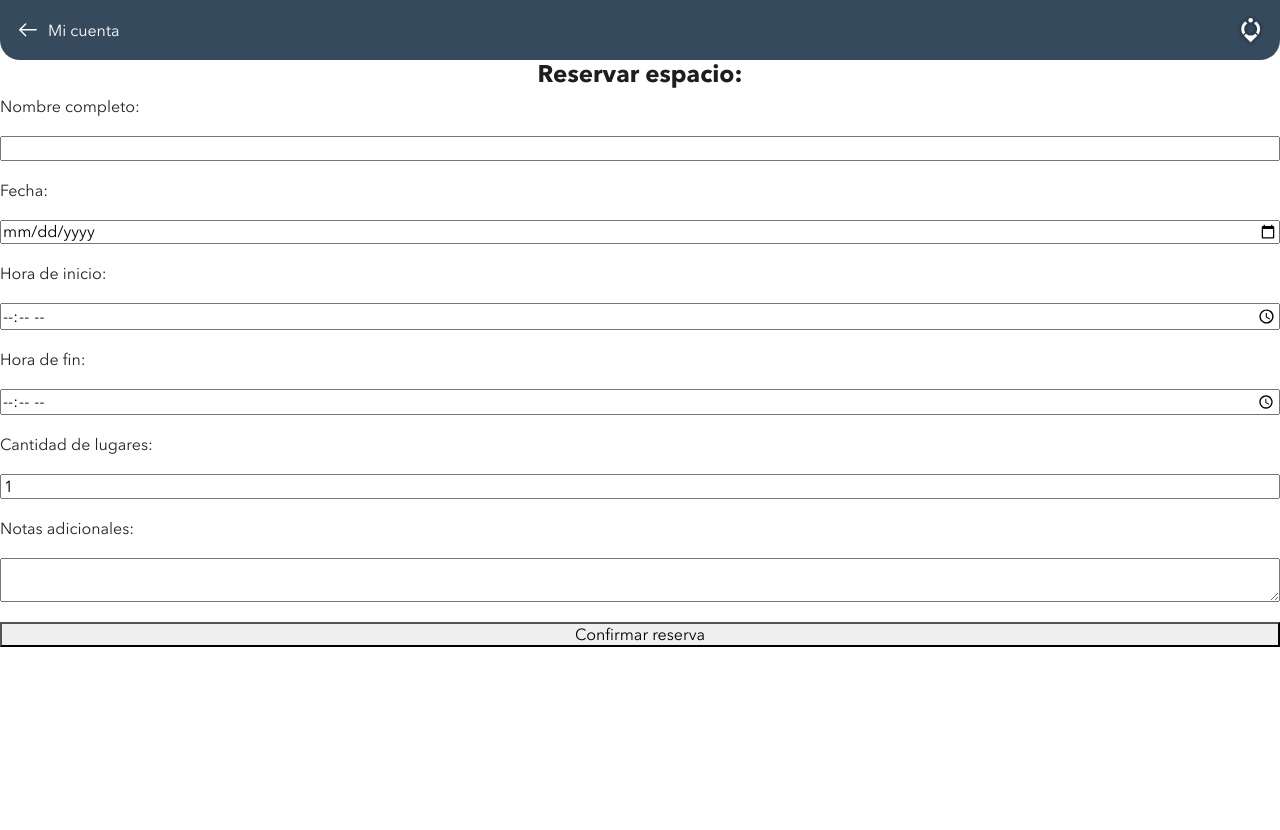
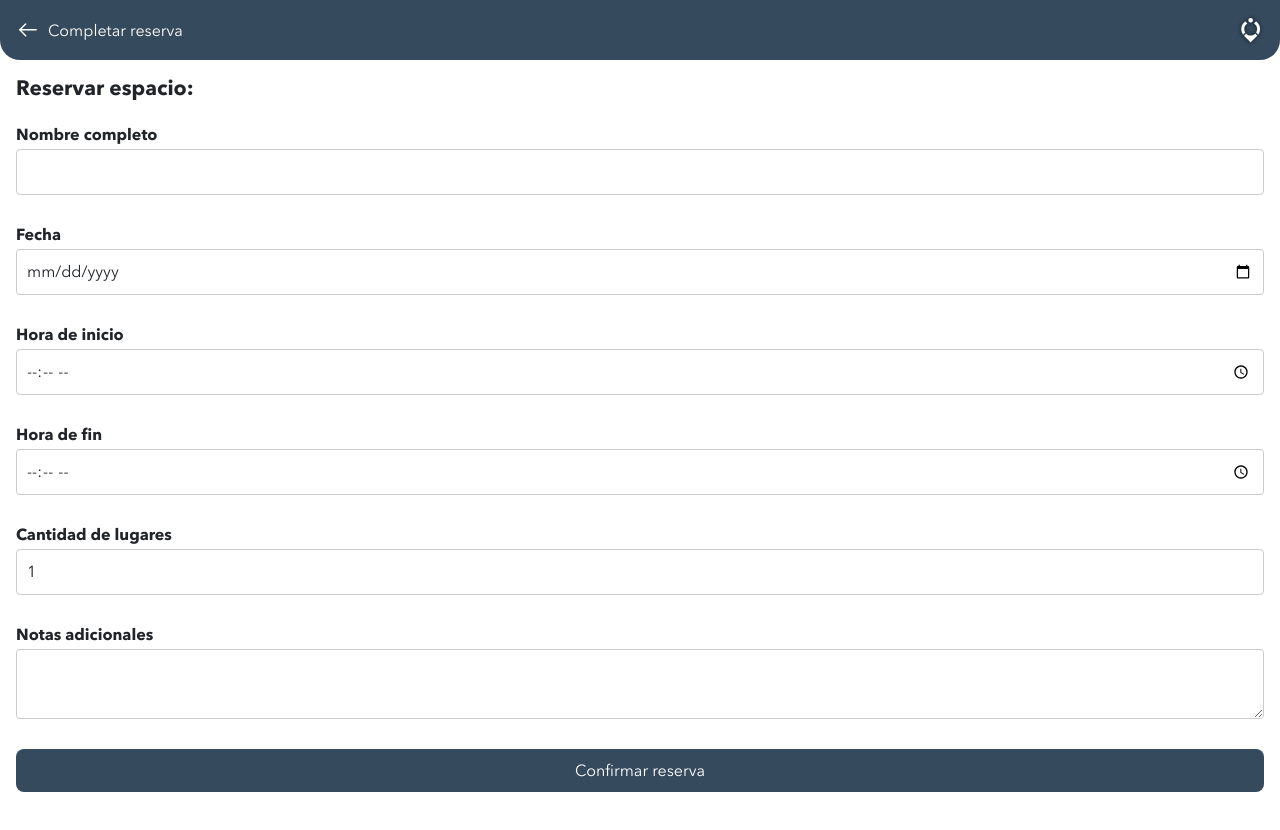
Before and after one commit to silgurlekian/nomad-pwa, a React (Create React App) app in the folder frontend/: page /reservation in a window 1280 px wide. Shown: the top 830 px of the page. Before the commit the page ends 800 px from the top, so only its background shows below. Built offline with nearby package versions, Linux system fonts and the light colour scheme; sample sign-in values are in the browser's storage.

Commit message:
validaciones de campo en reserva

```diff
--- a/frontend/src/views/Reservation.js
+++ b/frontend/src/views/Reservation.js
@@ -16,7 +16,13 @@ const Reservation = () => {
     additionalNotes: "",
     numberOfPlaces: 1,
   });
-  const [error, setError] = useState("");
+  const [errors, setErrors] = useState({
+    fullName: "",
+    date: "",
+    startTime: "",
+    endTime: "",
+    numberOfPlaces: "",
+  });
   const [reservationSuccess, setReservationSuccess] = useState(false);
 
   useEffect(() => {
@@ -50,13 +56,55 @@ const Reservation = () => {
     }));
   };
 
+  const validateForm = () => {
+    const newErrors = {};
+    let isValid = true;
+
+    // Validate fullName
+    if (!reservationData.fullName) {
+      newErrors.fullName = "El nombre completo es obligatorio.";
+      isValid = false;
+    }
+
+    // Validate date
+    if (!reservationData.date) {
+      newErrors.date = "La fecha es obligatoria.";
+      isValid = false;
+    }
+
+    // Validate startTime
+    if (!reservationData.startTime) {
+      newErrors.startTime = "La hora de inicio es obligatoria.";
+      isValid = false;
+    }
+
+    // Validate endTime
+    if (!reservationData.endTime) {
+      newErrors.endTime = "La hora de fin es obligatoria.";
+      isValid = false;
+    }
+
+    // Validate numberOfPlaces
+    if (reservationData.numberOfPlaces < 1) {
+      newErrors.numberOfPlaces = "La cantidad de lugares debe ser al menos 1.";
+      isValid = false;
+    }
+
+    setErrors(newErrors);
+    return isValid;
+  };
+
   const handleSubmitReservation = async (e) => {
     e.preventDefault();
 
     const token = localStorage.getItem("token");
 
     if (!token) {
-      setError("No estás autenticado.");
+      setErrors({ ...errors, general: "No estás autenticado." });
+      return;
+    }
+
+    if (!validateForm()) {
       return;
     }
 
@@ -76,7 +124,7 @@ const Reservation = () => {
         method: "POST",
         headers: {
           "Content-Type": "application/json",
-          Authorization: `Bearer ${token}`, // Enviamos el token para autenticar al usuario
+          Authorization: `Bearer ${token}`,
         },
         body: JSON.stringify(reservationDataToSend),
       });
@@ -90,81 +138,151 @@ const Reservation = () => {
       setReservationSuccess(true);
     } catch (error) {
       console.error("Error:", error);
-      setError(error.message);
+      setErrors({ ...errors, general: error.message });
     }
   };
 
   return (
     <div>
-      <HeaderSection />
-      <div className="reservation-form-container">
-        <h2>Reservar espacio: {spaceDetails?.nombre}</h2>
+      <HeaderSection title="Completar reserva" />
+      <div className="contenido-detalle">
+        <h1 className="h4">Reservar espacio: {spaceDetails?.nombre}</h1>
+
         {reservationSuccess && (
-          <div className="reservation-success-message">
+          <div className="alert alert-success">
             ¡Reserva realizada exitosamente!
           </div>
         )}
+
         {!isLoggedIn && (
           <div className="error-message">
             Por favor, inicie sesión para realizar la reserva.
           </div>
         )}
+
         <form onSubmit={handleSubmitReservation}>
-          {error && <div className="error-message">{error}</div>}
-          <label htmlFor="fullName">Nombre completo:</label>
+          {errors.general && (
+            <div className="error-message">{errors.general}</div>
+          )}
+
+          <div className="form-group">
+            <label htmlFor="fullName">Nombre completo</label>
             <input
               type="text"
               id="fullName"
               name="fullName"
+              className={`form-control ${errors.fullName ? "error" : ""}`}
               value={reservationData.fullName}
               onChange={handleInputChange}
-            required
             />
-          <label htmlFor="date">Fecha:</label>
+            {errors.fullName && (
+              <p className="d-flex align-items-center gap-1 error-message mt-2">
+                <img
+                  src="/images/icons/warning.svg"
+                  alt="Advertencia"
+                  style={{ width: "16px", height: "16px" }}
+                />
+                {errors.fullName}
+              </p>
+            )}
+          </div>
+
+          <div className="form-group">
+            <label htmlFor="date">Fecha</label>
             <input
               type="date"
               id="date"
               name="date"
+              className={`form-control ${errors.date ? "error" : ""}`}
               value={reservationData.date}
               onChange={handleInputChange}
-            required
             />
-          <label htmlFor="startTime">Hora de inicio:</label>
+            {errors.date && (
+              <p className="d-flex align-items-center gap-1 error-message mt-2">
+                <img
+                  src="/images/icons/warning.svg"
+                  alt="Advertencia"
+                  style={{ width: "16px", height: "16px" }}
+                />
+                {errors.date}
+              </p>
+            )}
+          </div>
+          <div className="form-group">
+            <label htmlFor="startTime">Hora de inicio</label>
             <input
               type="time"
               id="startTime"
               name="startTime"
+              className={`form-control ${errors.startTime ? "error" : ""}`}
               value={reservationData.startTime}
               onChange={handleInputChange}
-            required
             />
-          <label htmlFor="endTime">Hora de fin:</label>
+            {errors.startTime && (
+              <p className="d-flex align-items-center gap-1 error-message mt-2">
+                <img
+                  src="/images/icons/warning.svg"
+                  alt="Advertencia"
+                  style={{ width: "16px", height: "16px" }}
+                />
+                {errors.startTime}
+              </p>
+            )}
+          </div>
+          <div className="form-group">
+            <label htmlFor="endTime">Hora de fin</label>
             <input
               type="time"
               id="endTime"
               name="endTime"
+              className={`form-control ${errors.endTime ? "error" : ""}`}
               value={reservationData.endTime}
               onChange={handleInputChange}
-            required
             />
-          <label htmlFor="numberOfPlaces">Cantidad de lugares:</label>
+            {errors.endTime && (
+              <p className="d-flex align-items-center gap-1 error-message mt-2">
+                <img
+                  src="/images/icons/warning.svg"
+                  alt="Advertencia"
+                  style={{ width: "16px", height: "16px" }}
+                />
+                {errors.endTime}
+              </p>
+            )}
+          </div>
+          <div className="form-group">
+            <label htmlFor="numberOfPlaces">Cantidad de lugares</label>
             <input
               type="number"
               id="numberOfPlaces"
               name="numberOfPlaces"
+              className={`form-control ${errors.numberOfPlaces ? "error" : ""}`}
               min="1"
               value={reservationData.numberOfPlaces}
               onChange={handleInputChange}
-            required
             />
-          <label htmlFor="additionalNotes">Notas adicionales:</label>
+            {errors.numberOfPlaces && (
+              <p className="d-flex align-items-center gap-1 error-message mt-2">
+                <img
+                  src="/images/icons/warning.svg"
+                  alt="Advertencia"
+                  style={{ width: "16px", height: "16px" }}
+                />
+                {errors.numberOfPlaces}
+              </p>
+            )}
+          </div>
+          <div className="form-group">
+            <label htmlFor="additionalNotes">Notas adicionales</label>
             <textarea
               id="additionalNotes"
               name="additionalNotes"
+              className="form-control"
               value={reservationData.additionalNotes}
               onChange={handleInputChange}
             />
-          <button type="submit">Confirmar reserva</button>
+          </div>
+          <button type="submit" className="btn-primary">Confirmar reserva</button>
         </form>
       </div>
     </div>
```
Lines whose indentation alone changed are shown as unchanged.
